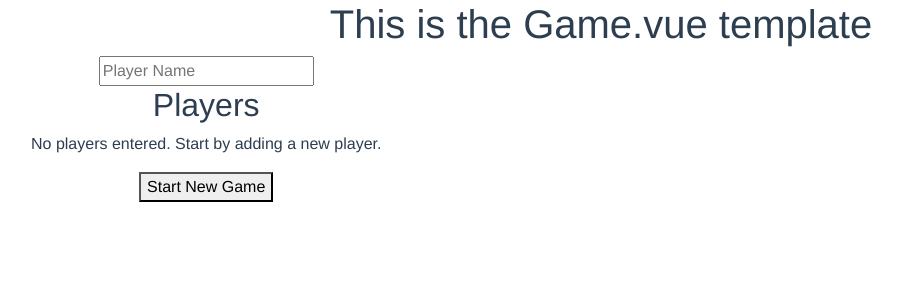
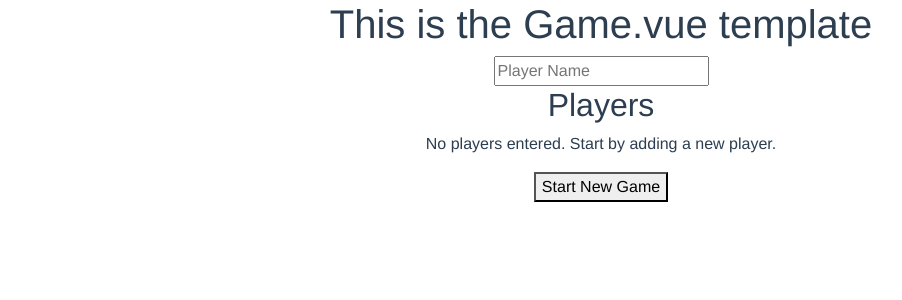
Before and after one commit to martylanger/fab-client, a Vue app: page /#/ in a window 1280 px wide. Shown: the top 300 px of the page, without its empty margins (39-941 px from the left). Built offline with nearby package versions, Linux system fonts and the light colour scheme.

Commit message:
Pass props to TheBoard, Add to createGame method
Also, add some more bootstrap

```diff
--- a/src/components/TheGame.vue
+++ b/src/components/TheGame.vue
@@ -1,16 +1,16 @@
 <template>
   <div class="fab">
-
     <div class="container">
       <div class="row">
-
-
         <h1 class="col-12">This is the Game.vue template</h1>
         <!-- <p>phase is {{ phase }}</p>
         <p>whoseTurn is {{ whoseTurn }}</p>
         <p>The players are {{ players }}</p>
         <p>players.length: {{ players.length }}</p> -->
-        <div v-if="this.phase === 'pregame'">
+      </div>
+
+      <div class="row">
+        <div class="col-12" v-if="this.phase === 'pregame'">
           <input
             name="playerName"
       			v-model="newPlayer"
@@ -34,23 +34,26 @@
       			No players entered. Start by adding a new player.
       		</p>
           <button v-on:click="createGame">Start New Game</button>
-        </div>
+        </div>  <!-- pregame -->
+      </div>  <!-- row -->
+    </div>
 
+    <div class="container">
+      <div class="row">
         <div v-if="this.phase === 'gamePlay'">
           <PlayerFull
             v-for="player in players"
             :key="player.id"
             :player="player"
           />
-          <TheBoard></TheBoard>
-
-        </div>
-      <!-- row -->
-      </div>
-    <!-- container -->
-    </div>
-  <!-- fab -->
-  </div>
+          <TheBoard
+            :whoseTurn="whoseTurn"
+            :players="players"
+          />
+        </div>  <!-- gameplay -->
+      </div>  <!-- row -->
+    </div>  <!-- container -->
+  </div>  <!-- fab -->
 </template>
 
 <script>
@@ -63,7 +66,7 @@ import PlayerFull from "./PlayerFull.vue"
 
 let nextPlayerId = 0
 let phase = "pregame"
-let whoseTurn = ''
+let whoseTurn = {}
 
 export default {
   name: "TheGame",
@@ -111,9 +114,14 @@ export default {
         this.players[i] = this.players[j]
         this.players[j] = temp
       }
-      // this.store.commit('setWhoseTurn', this.players[0])
-      this.whoseTurn = this.players[0].name
+
+      // Set whoseTurn to the first player
+      this.whoseTurn = this.players[0]
       this.phase = 'gamePlay'
+      for (let i = 0; i < this.players.length; i++) {
+        // Add starter tradingCards to each player
+      }
+      // Use a switch to add starter fabrics to each player
     }
   }
 }
```
